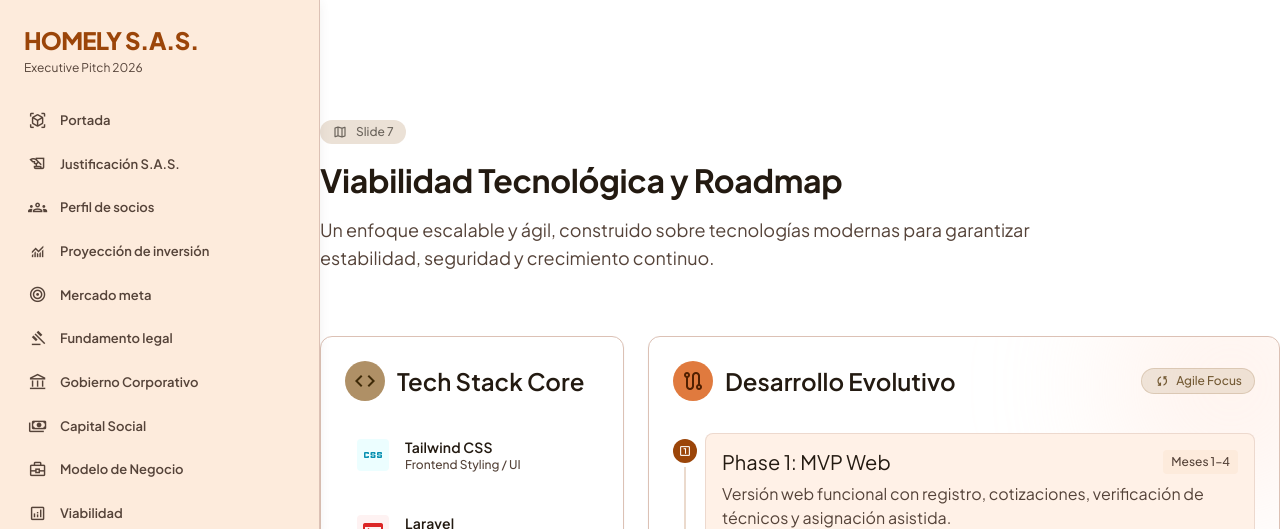
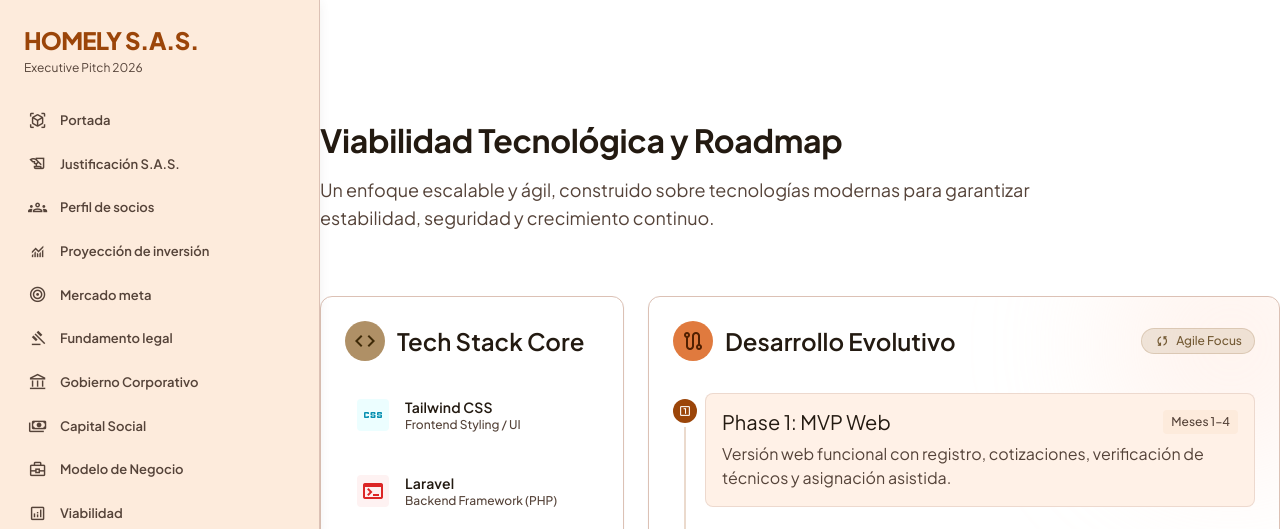
Before and after one commit to homely-sas-sv/homely, a plain HTML site: page views/viavilidadTecno.html in a window 1280 px wide. Shown: the top 529 px of the page. Drawn offline with nearby package versions, Linux system fonts and the light colour scheme.

Commit message:
fix: eliminar etiquetas slide del pitch

```diff
--- a/pitch-navigation.js
+++ b/pitch-navigation.js
@@ -81,9 +81,6 @@
   document.querySelectorAll('main h1, main h2').forEach(heading => {
     heading.textContent = heading.textContent.replace(/^\s*\d+\.\s*/, '');
   });
-  document.querySelectorAll('main *').forEach(element => {
-    if (element.children.length === 0 && /^\s*slide\s+\d+\s*$/i.test(element.textContent)) element.hidden = true;
-  });
 
   const menu = document.createElement('button');
   menu.className = 'pitch-menu';
--- a/views/viavilidadTecno.html
+++ b/views/viavilidadTecno.html
@@ -212,10 +212,6 @@
 <div class="max-w-max-width-content mx-margin-mobile md:mx-margin-desktop py-lg">
 <!-- Header Section -->
 <div class="mb-xl">
-<div class="inline-flex items-center gap-2 px-3 py-1 rounded-full bg-secondary-container text-on-secondary-container font-label-sm text-label-sm mb-4">
-<span class="material-symbols-outlined text-[16px]">map</span>
-                    Slide 7
-                </div>
 <h2 class="font-headline-lg text-headline-lg-mobile md:text-headline-lg text-on-background mb-4">7. Viabilidad Tecnológica y Roadmap</h2>
 <p class="font-body-lg text-body-lg text-on-surface-variant max-w-3xl">
                     Un enfoque escalable y ágil, construido sobre tecnologías modernas para garantizar estabilidad, seguridad y crecimiento continuo.
```
Also changed, not shown: views/capital.html (+0 -1 lines), views/estructura.html (+0 -2 lines), views/viavilidadEco.html (+0 -1 lines), views/viavilidadJuridica.html (+0 -1 lines).
